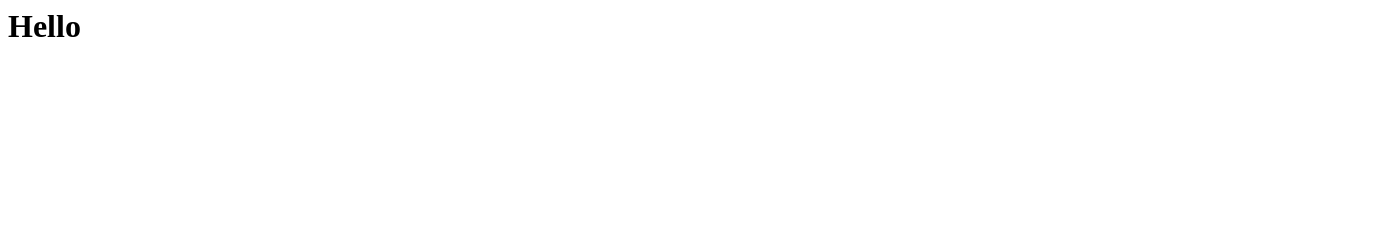
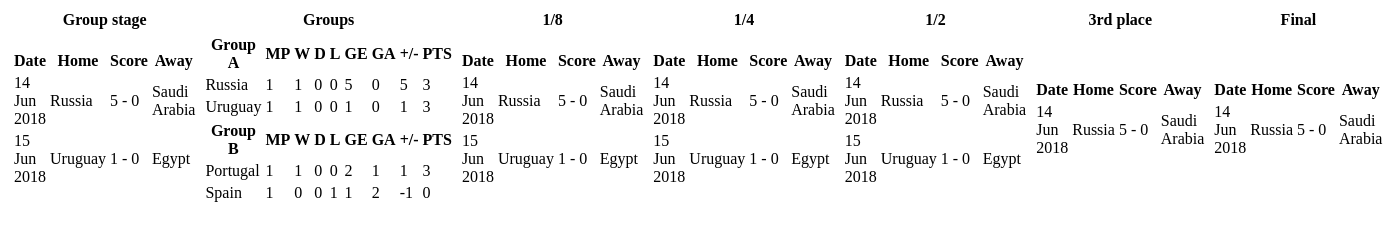
Before and after one commit to vhapiak/fifa_net, a plain HTML site: page index.html in a window 1280 px wide. Shown: the whole page, 1388 px wide, since content can reach past the window. Drawn offline with nearby package versions, Linux system fonts and the light colour scheme.

Commit message:
template page

```diff
--- /dev/null
+++ b/data.js
@@ -0,0 +1,111 @@
+var data = {
+                'groupStage': [{
+                    'date': '14 Jun 2018',
+                    'home': 'Russia',
+                    'away': 'Saudi Arabia',
+                    'home_score': 5,
+                    'away_score': 0
+                }, {
+                    'date': '15 Jun 2018',
+                    'home': 'Uruguay',
+                    'away': 'Egypt',
+                    'home_score': 1,
+                    'away_score': 0
+                }],
+                'groups': [{
+                    'name': 'A',
+                    'members': [{
+                        'name': 'Russia',
+                        'matches': 1,
+                        'win': 1,
+                        'draw': 0,
+                        'lose': 0,
+                        'goalsFor': 5,
+                        'goalsAway': 0,
+                        'points': 3
+                    }, {
+                        'name': 'Uruguay',
+                        'matches': 1,
+                        'win': 1,
+                        'draw': 0,
+                        'lose': 0,
+                        'goalsFor': 1,
+                        'goalsAway': 0,
+                        'points': 3
+                    }]
+                }, {
+                    'name': 'B',
+                    'members': [{
+                        'name': 'Portugal',
+                        'matches': 1,
+                        'win': 1,
+                        'draw': 0,
+                        'lose': 0,
+                        'goalsFor': 2,
+                        'goalsAway': 1,
+                        'points': 3
+                    }, {
+                        'name': 'Spain',
+                        'matches': 1,
+                        'win': 0,
+                        'draw': 0,
+                        'lose': 1,
+                        'goalsFor': 1,
+                        'goalsAway': 2,
+                        'points': 0
+                    }]
+                }],
+                'stageOf16': [{
+                    'date': '14 Jun 2018',
+                    'home': 'Russia',
+                    'away': 'Saudi Arabia',
+                    'home_score': 5,
+                    'away_score': 0
+                }, {
+                    'date': '15 Jun 2018',
+                    'home': 'Uruguay',
+                    'away': 'Egypt',
+                    'home_score': 1,
+                    'away_score': 0
+                }],
+                'quarterFinal': [{
+                    'date': '14 Jun 2018',
+                    'home': 'Russia',
+                    'away': 'Saudi Arabia',
+                    'home_score': 5,
+                    'away_score': 0
+                }, {
+                    'date': '15 Jun 2018',
+                    'home': 'Uruguay',
+                    'away': 'Egypt',
+                    'home_score': 1,
+                    'away_score': 0
+                }],
+                'semiFinal': [{
+                    'date': '14 Jun 2018',
+                    'home': 'Russia',
+                    'away': 'Saudi Arabia',
+                    'home_score': 5,
+                    'away_score': 0
+                }, {
+                    'date': '15 Jun 2018',
+                    'home': 'Uruguay',
+                    'away': 'Egypt',
+                    'home_score': 1,
+                    'away_score': 0
+                }],
+                'thirdPlace': {
+                    'date': '14 Jun 2018',
+                    'home': 'Russia',
+                    'away': 'Saudi Arabia',
+                    'home_score': 5,
+                    'away_score': 0
+                },
+                'final': {
+                    'date': '14 Jun 2018',
+                    'home': 'Russia',
+                    'away': 'Saudi Arabia',
+                    'home_score': 5,
+                    'away_score': 0
+                }
+            };
--- a/index.html
+++ b/index.html
@@ -1 +1,154 @@
-<h1>Hello</h1>
+<!doctype html>
+<html lang="en" ng-app="myApp" ng-controller="myCtrl">
+  <head>
+    <meta charset="utf-8">
+    <title>World Cup 2018</title>
+    <script src="https://ajax.googleapis.com/ajax/libs/angularjs/1.6.9/angular.min.js"></script>
+    <script src="data.js"></script>
+      <script>
+        var app = angular.module('myApp', []);
+        app.controller('myCtrl', function($scope) {
+            $scope.data = data;
+        });
+      </script>
+  </head>
+  <body>
+    <table>
+        <tr>
+            <th>Group stage</th>
+            <th>Groups</th>
+            <th>1/8</th>
+            <th>1/4</th>
+            <th>1/2</th>
+            <th>3rd place</th>
+            <th>Final</th>
+        </tr>
+      <tr>
+          <td>
+            <table>
+                <tr>
+                    <th>Date</th>
+                    <th>Home</th>
+                    <th>Score</th>
+                    <th>Away</th>
+                </tr>
+                <tr ng-repeat="match in data.groupStage">
+                    <td>{{match.date}}</td>
+                    <td>{{match.home}}</td>
+                    <td>{{match.home_score}} - {{match.away_score}}</td>
+                    <td>{{match.away}}</td>
+                </tr>
+            </table>
+          </td>
+          <td>
+            <table ng-repeat="group in data.groups">
+                <tr>
+                    <th>Group {{group.name}}</th>
+                    <th>MP</th>
+                    <th>W</th>
+                    <th>D</th>
+                    <th>L</th>
+                    <th>GE</th>
+                    <th>GA</th>
+                    <th>+/-</th>
+                    <th>PTS</th>
+                </tr>
+                <tr ng-repeat="member in group.members">
+                    <td>{{member.name}}</td>
+                    <td>{{member.matches}}</td>
+                    <td>{{member.win}}</td>
+                    <td>{{member.draw}}</td>
+                    <td>{{member.lose}}</td>
+                    <td>{{member.goalsFor}}</td>
+                    <td>{{member.goalsAway}}</td>
+                    <td>{{member.goalsFor - member.goalsAway}}</td>
+                    <td>{{member.points}}</td>
+                </tr>
+            </table>
+          </td>
+          <td>
+              <table>
+                <tr>
+                    <th>Date</th>
+                    <th>Home</th>
+                    <th>Score</th>
+                    <th>Away</th>
+                </tr>
+                <tr ng-repeat="match in data.stageOf16">
+                    <td>{{match.date}}</td>
+                    <td>{{match.home}}</td>
+                    <td>{{match.home_score}} - {{match.away_score}}</td>
+                    <td>{{match.away}}</td>
+                </tr>
+              </table>
+          </td>
+          <td>
+              <table>
+                <tr>
+                    <th>Date</th>
+                    <th>Home</th>
+                    <th>Score</th>
+                    <th>Away</th>
+                </tr>
+                <tr ng-repeat="match in data.quarterFinal">
+                    <td>{{match.date}}</td>
+                    <td>{{match.home}}</td>
+                    <td>{{match.home_score}} - {{match.away_score}}</td>
+                    <td>{{match.away}}</td>
+                </tr>
+              </table>
+          </td>
+          <td>
+              <table>
+                <tr>
+                    <th>Date</th>
+                    <th>Home</th>
+                    <th>Score</th>
+                    <th>Away</th>
+                </tr>
+                <tr ng-repeat="match in data.semiFinal">
+                    <td>{{match.date}}</td>
+                    <td>{{match.home}}</td>
+                    <td>{{match.home_score}} - {{match.away_score}}</td>
+                    <td>{{match.away}}</td>
+                </tr>
+              </table>
+          </td>
+          <td>
+              <table>
+                <tr>
+                    <th>Date</th>
+                    <th>Home</th>
+                    <th>Score</th>
+                    <th>Away</th>
+                </tr>
+                <tr >
+                    <td>{{data.thirdPlace.date}}</td>
+                    <td>{{data.thirdPlace.home}}</td>
+                    <td>{{data.thirdPlace.home_score}} - {{data.thirdPlace.away_score}}</td>
+                    <td>{{data.thirdPlace.away}}</td>
+                </tr>
+              </table>
+          </td>
+          <td>
+              <table>
+                <tr>
+                    <th>Date</th>
+                    <th>Home</th>
+                    <th>Score</th>
+                    <th>Away</th>
+                </tr>
+                <tr >
+                    <td>{{data.final.date}}</td>
+                    <td>{{data.final.home}}</td>
+                    <td>{{data.final.home_score}} - {{data.final.away_score}}</td>
+                    <td>{{data.final.away}}</td>
+                </tr>
+              </table>
+          </td>
+      </tr>
+    </table>
+
+  </body>
+
+</html>
```
Also changed, not shown: 1 other file.
